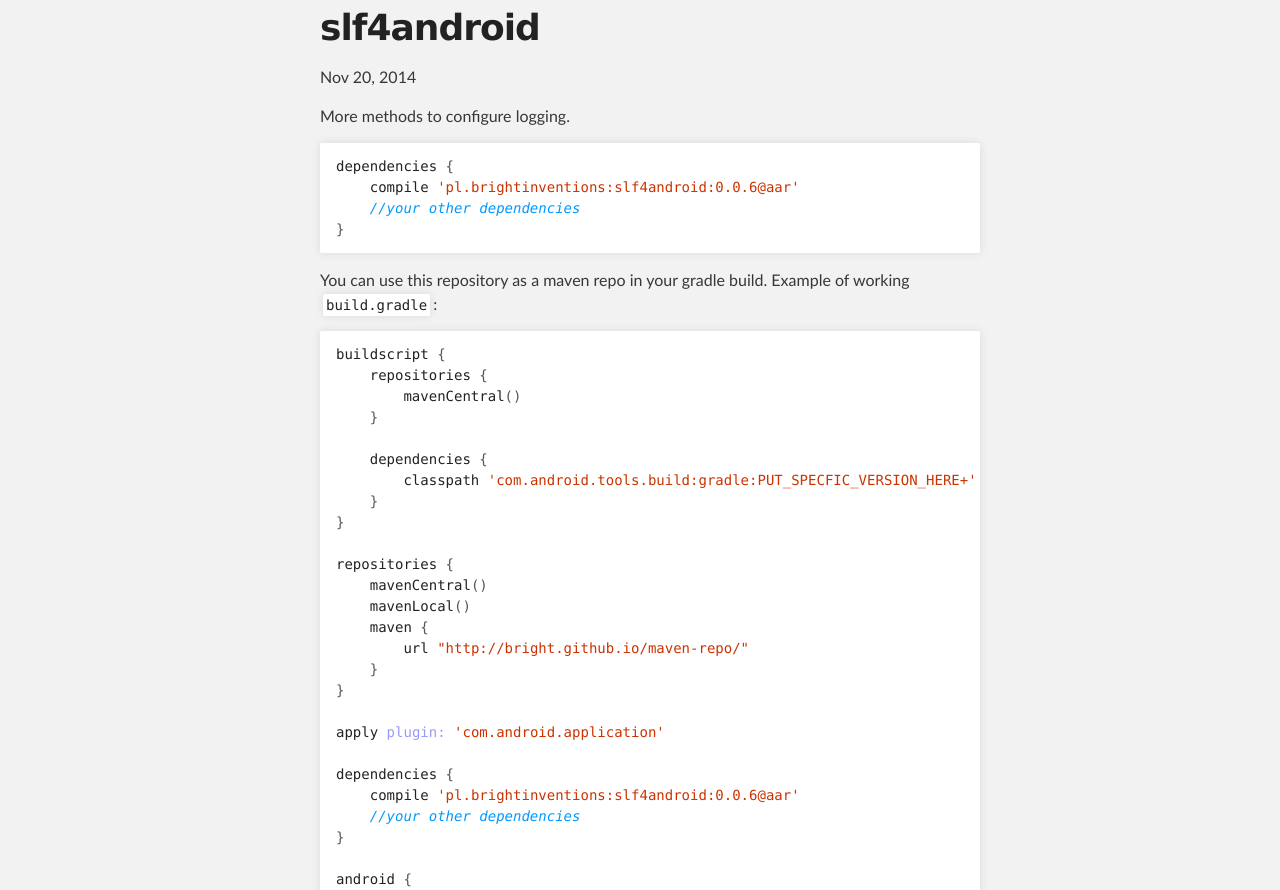
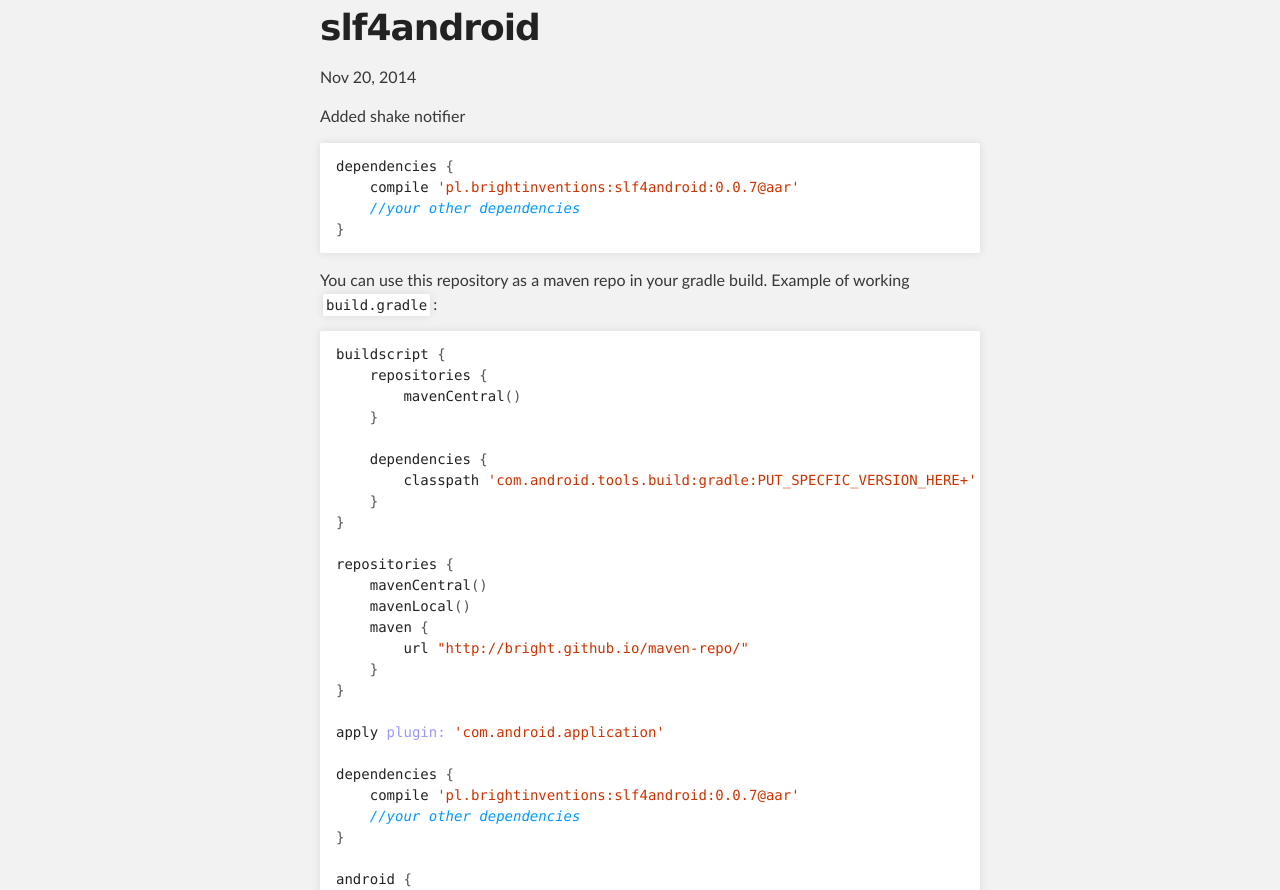
Before and after one commit to bright/maven-repo, a Jekyll site: the page built from _posts/2014-11-25-pl.brightinvetions-slf4android.md, in a window 1280 px wide. Shown: the part 223-1113 px from the top of the page. Built offline with Jekyll 4.4.1, drawn with Linux system fonts in a browser that asks for light colours.

Commit message:
slf4android 0.0.7

```diff
--- a/_data/brightinventions_slf4android.yml
+++ b/_data/brightinventions_slf4android.yml
@@ -7,3 +7,4 @@ versions:
   - 0.0.4
   - 0.0.5
   - 0.0.6
+  - 0.0.7
--- /dev/null
+++ b/_posts/2014-11-25-pl.brightinvetions-slf4android.md
@@ -0,0 +1,10 @@
+---
+layout: post
+title:  "slf4android"
+date:   2014-11-20 21:00:00
+categories: pl.brightinventions slf4android
+data_name: brightinventions_slf4android
+version: 0.0.7
+---
+
+Added shake notifier
--- a/pl/brightinventions/slf4android/maven-metadata.xml
+++ b/pl/brightinventions/slf4android/maven-metadata.xml
@@ -11,7 +11,8 @@
       <version>0.0.4</version>
       <version>0.0.5</version>
       <version>0.0.6</version>
+      <version>0.0.7</version>
     </versions>
-    <lastUpdated>20141120202834</lastUpdated>
+    <lastUpdated>20141125152206</lastUpdated>
   </versioning>
 </metadata>
```
Also changed, not shown: 8 other files.
